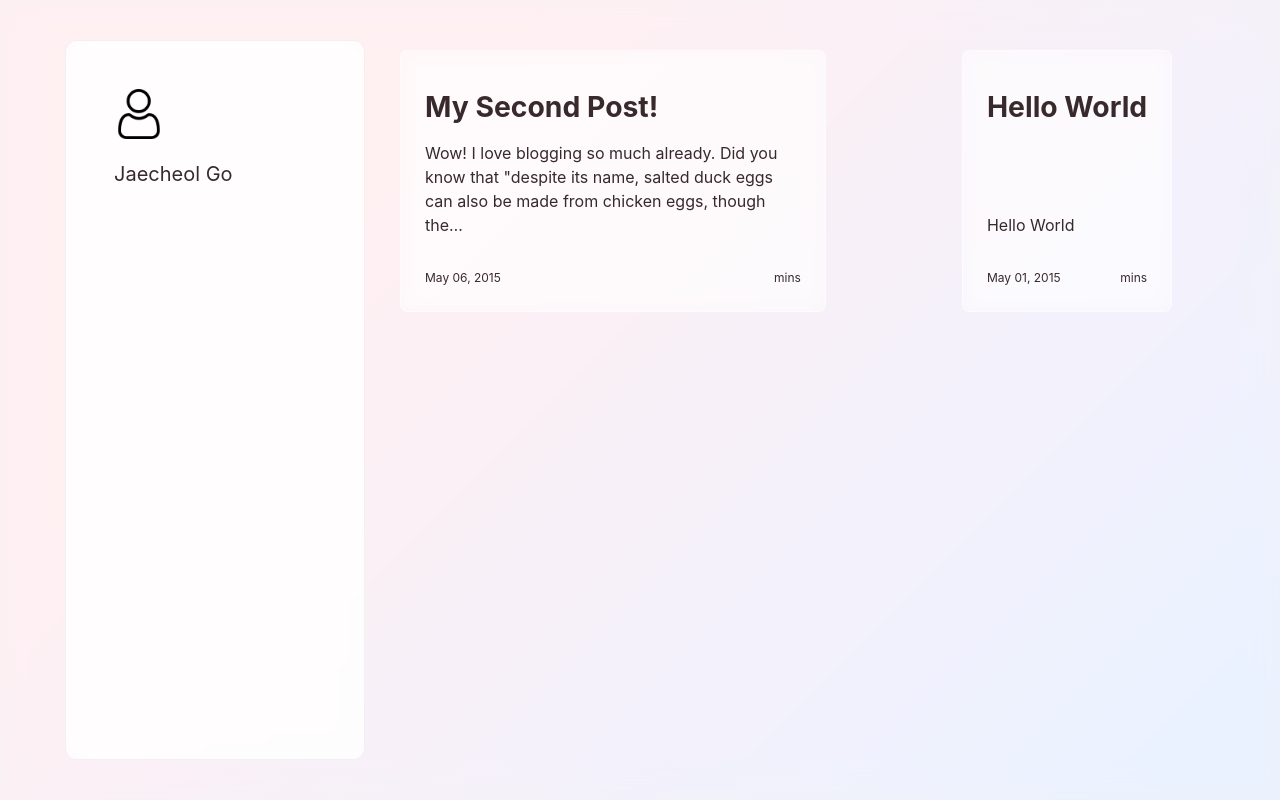
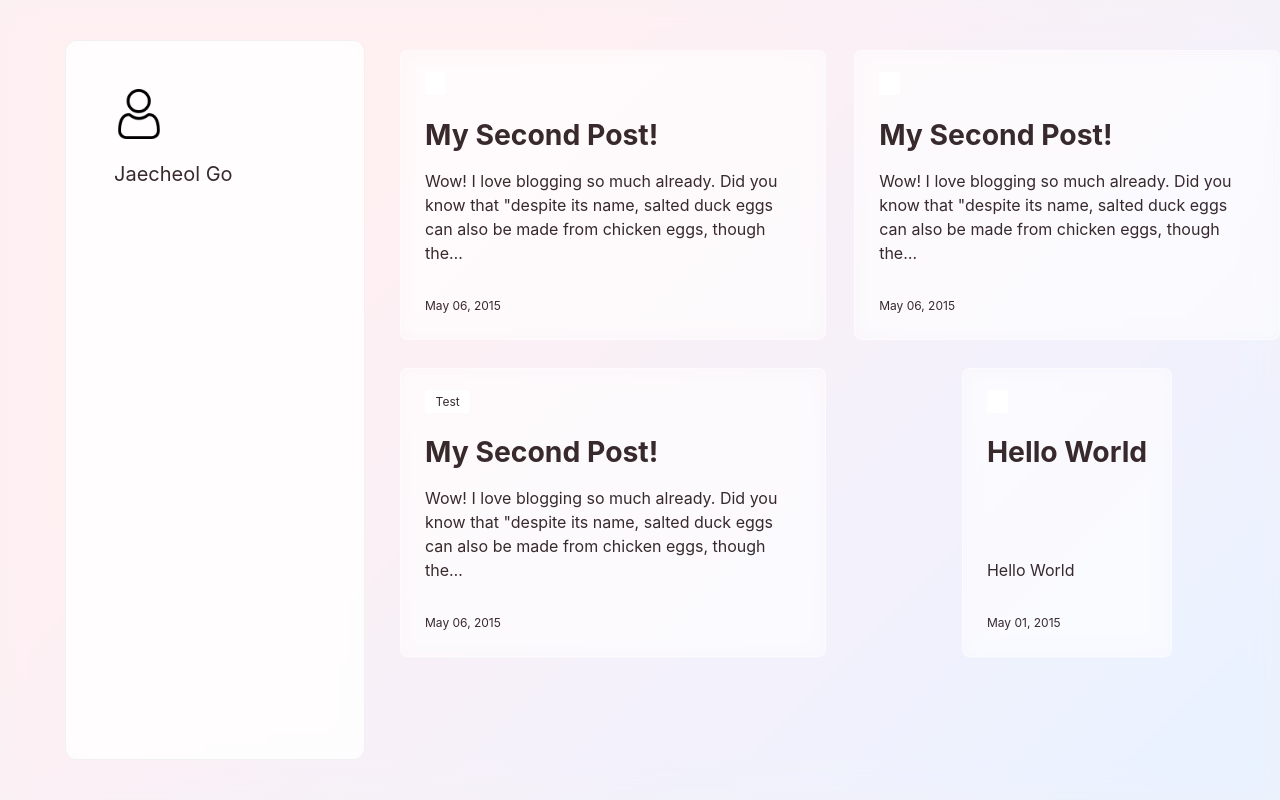
Before and after one commit to Go-Jaecheol/JFe_Blog, a Gatsby site: page / in a window 1280 px wide. Built offline with nearby package versions, Linux system fonts and the light colour scheme; Gatsby itself is replaced by a stand-in of ours.

Commit message:
Add Category

```diff
--- /dev/null
+++ b/content/blog/four/index.md
@@ -0,0 +1,14 @@
+---
+title: My Second Post!
+date: "2015-05-06T23:46:37.121Z"
+tags: [Test]
+---
+
+Wow! I love blogging so much already.
+
+Did you know that "despite its name, salted duck eggs can also be made from
+chicken eggs, though the taste and texture will be somewhat different, and the
+egg yolk will be less rich."?
+([Wikipedia Link](https://en.wikipedia.org/wiki/Salted_duck_egg))
+
+Yeah, I didn't either.
--- /dev/null
+++ b/content/blog/third/index.md
@@ -0,0 +1,14 @@
+---
+title: My Second Post!
+date: "2015-05-06T23:46:37.121Z"
+category: Test
+---
+
+Wow! I love blogging so much already.
+
+Did you know that "despite its name, salted duck eggs can also be made from
+chicken eggs, though the taste and texture will be somewhat different, and the
+egg yolk will be less rich."?
+([Wikipedia Link](https://en.wikipedia.org/wiki/Salted_duck_egg))
+
+Yeah, I didn't either.
--- a/gatsby-node.js
+++ b/gatsby-node.js
@@ -106,6 +106,7 @@ exports.createSchemaCustomization = ({ actions }) => {
       title: String
       description: String
       date: Date @dateformat
+      category: String
     }
 
     type Fields {
--- a/src/components/PostItem.js
+++ b/src/components/PostItem.js
@@ -54,16 +54,38 @@ const PostMeta = styled.div`
   justify-content: space-between;
 `;
 
+const PostCategory = styled.span`
+  margin-right: 0.6rem;
+  margin-bottom: 0.6rem;
+  font-size: var(--size-300);
+  & a {
+    position: relative;
+    z-index: 2;
+    background-color: rgba(255, 255, 255, 1);
+    text-decoration: none;
+    color: inherit;
+    padding: 0.2rem 0.6rem;
+    border: 1px solid rgba(255, 255, 255, 1);
+    border-radius: 4px;
+  }
+  & a:hover {
+    background-color: rgba(255, 255, 255, 0.9);
+  }
+`;
+
 const PostItem = ({
     title,
     date,
-    timeToRead,
     excerpt,
     description,
     slug,
+    category,
   }) => {
     return (
       <PostItemWrapper>
+        <PostCategory>
+          <Link to={`/?category=${category}`}>{category}</Link>
+        </PostCategory>
         <PostTitle>
           <Link to={slug}>{title}</Link>
         </PostTitle>
@@ -74,7 +96,6 @@ const PostItem = ({
         />
         <PostMeta>
           <span>{date}</span>
-          <span>{timeToRead} mins</span>
         </PostMeta>
       </PostItemWrapper>
     );
--- a/src/components/PostList.js
+++ b/src/components/PostList.js
@@ -20,8 +20,8 @@ const PostListWrapper = styled.ul`
 const PostList = ({ posts }) => {
   return (
     <PostListWrapper>{
-        posts.map(({ frontmatter, fields, excerpt, timeToRead }) => {
-            const { title, date, description } = frontmatter;
+        posts.map(({ frontmatter, fields, excerpt}) => {
+            const { title, date, description, category } = frontmatter;
             const { slug } = fields;
             return (
             <PostItem
@@ -29,8 +29,8 @@ const PostList = ({ posts }) => {
                 title={title}
                 date={date}
                 slug={slug}
-                timeToRead={timeToRead}
                 description={description}
+                category={category}
                 excerpt={excerpt}
             />
             );
--- a/src/pages/index.js
+++ b/src/pages/index.js
@@ -61,6 +61,7 @@ export const pageQuery = graphql`
           date(formatString: "MMMM DD, YYYY")
           title
           description
+          category
         }
       }
     }
```
